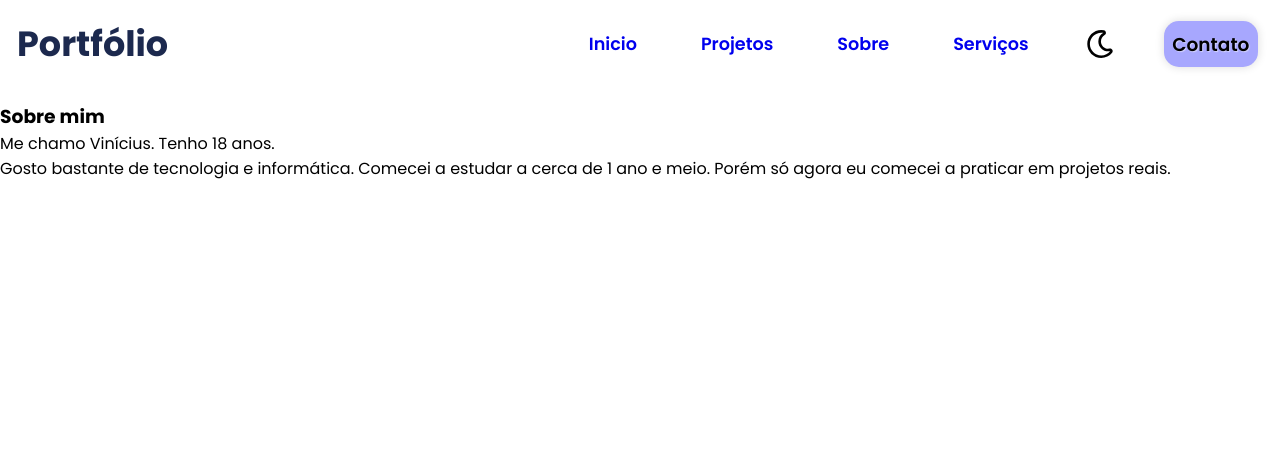
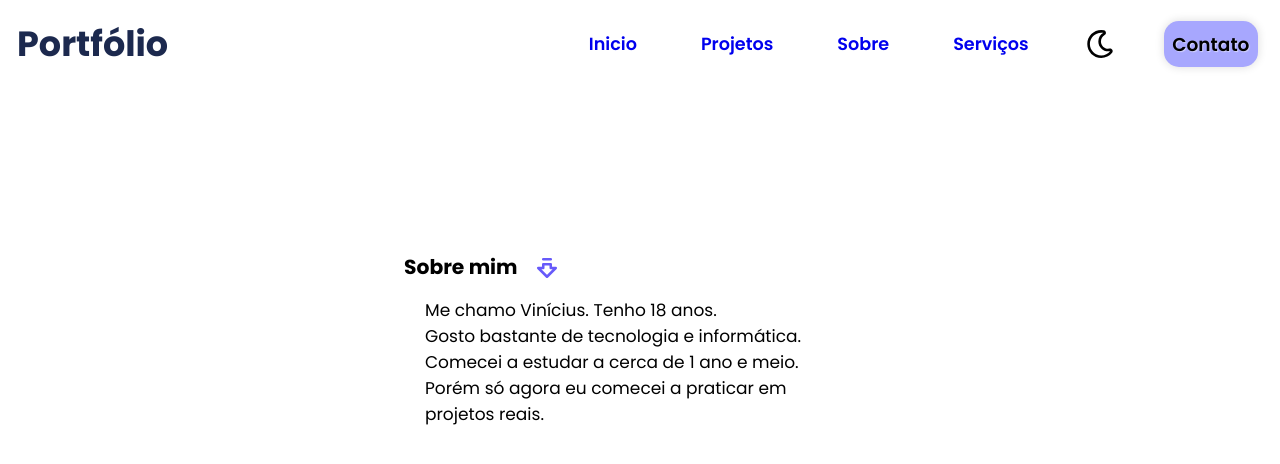
Before and after one commit to SantV7/personal_portifolio, a React (Vite) app: page / in a window 1280 px wide. Shown: the top 464 px of the page. Built offline with nearby package versions, Linux system fonts and the light colour scheme.

Commit message:
updated. I adjusted some things and i will work on skills tomorrow

```diff
--- a/src/components/main/MainContent.jsx
+++ b/src/components/main/MainContent.jsx
@@ -1,26 +1,21 @@
 import '../../style/main/mainContent.css'
+import { LuArrowBigDownDash } from "react-icons/lu";
+import '../../style/main/my_img.css'
 const MainContent = () => {
+
+
+
 
 
     return(
         <>
           <main>
             <section  className='infoContent'>
-              <div>
-                <h3>Sobre mim</h3>
-                <p>Me chamo Vinícius. Tenho 18 anos.</p>
-                <p>Gosto bastante de tecnologia e informática. Comecei a estudar a cerca de 1 ano e meio. Porém só agora eu comecei a praticar em projetos reais.</p>
-
-                <div>
-
-                </div>
-                <br/>
+              <div className='text_about_me'>
+                 <h3>Sobre mim  <LuArrowBigDownDash id='arrow_me' /></h3>
+                 <p>Me chamo Vinícius. Tenho 18 anos.</p>
+                 <p>Gosto bastante de tecnologia e informática. Comecei a estudar a cerca de 1 ano e meio. Porém só agora eu comecei a praticar em projetos reais.</p>
               </div>
-
-              <div className='area_photo'>
-
-              </div>
-
             </section>
           </main>
         </>
--- a/src/components/main/Skills.jsx
+++ b/src/components/main/Skills.jsx
@@ -12,6 +12,12 @@ const Skills = () => {
     return(
         <>
 
+        <div>
+            <div>
+                <h3>Skills</h3>
+            </div>
+        </div>
+
         </>
     )
 }
--- a/src/style/main/mainContent.css
+++ b/src/style/main/mainContent.css
@@ -0,0 +1,49 @@
+main {
+    margin-top: 135px;
+}
+
+.infoContent {
+    display: flex;
+    padding: 15px;
+    justify-content: center;
+    flex-flow: column;
+    align-items: center;
+}
+
+.text_about_me {
+    width: 305px;
+}
+.text_about_me > p {
+    font-size: 17px;
+}
+
+.text_about_me > h3 {
+    font-size: 20.3px;
+    margin-bottom: 15.5px;
+}
+
+
+#arrow_me {
+    font-size: 30px;
+    margin-left: 10px;
+    margin-bottom: -9px;
+}
+
+
+@media screen and (min-width:768px) {
+
+
+    .text_about_me {
+        width: 430px;
+    }
+
+    .text_about_me > h3 {
+        margin-left: -21px;
+    }
+
+    #arrow_me {
+        color: rgb(103, 90, 250);
+    }
+
+
+}
--- /dev/null
+++ b/src/style/main/my_img.css
@@ -0,0 +1,11 @@
+.area_photo {
+    display: flex;
+    justify-content: center;
+}
+
+#photo_vini {
+    width: 340px;
+    height: 280px;
+    border-radius: 50%;
+
+}
```
Also changed, not shown: src/components/main/Services.jsx (added, +11 -0 lines), src/assets/img/myphoto.jpg (added).
